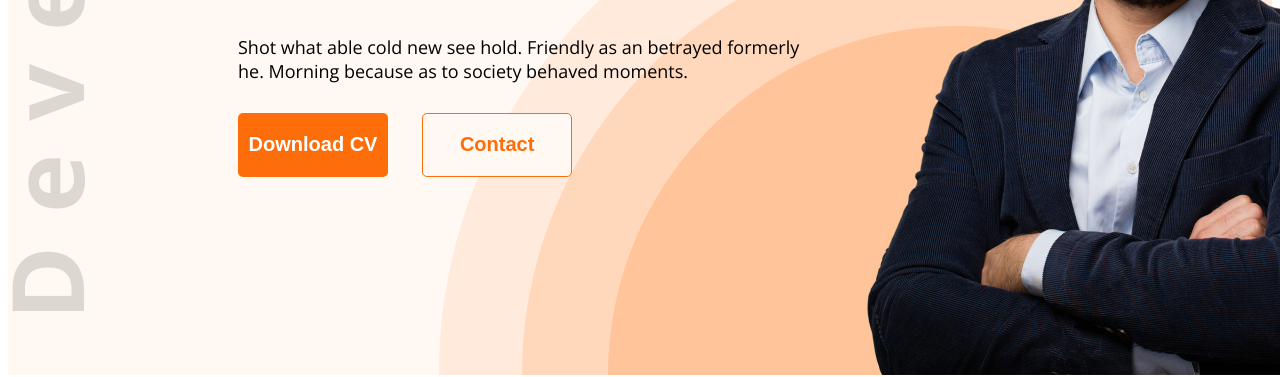
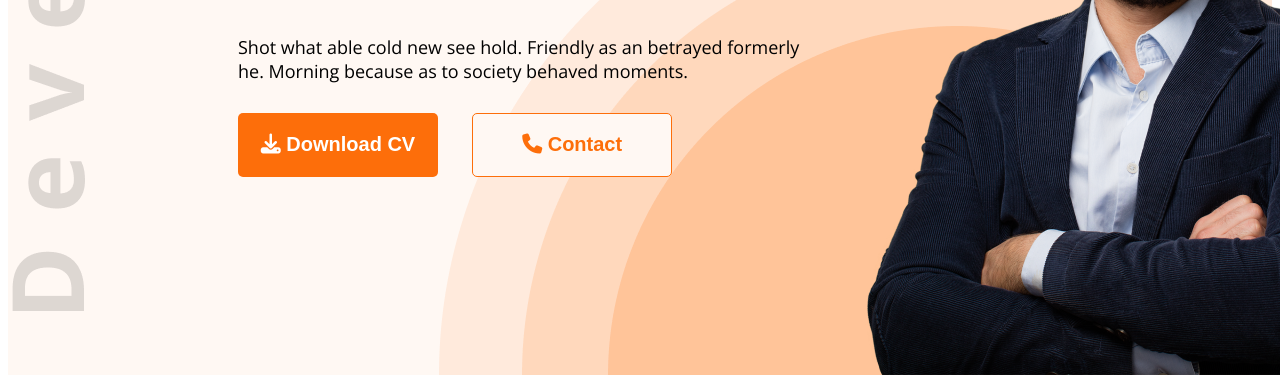
Before and after one commit to Nure-Anha/Web_Dev_Portfolio, a plain HTML site: page index.html in a window 1280 px wide. Shown: the part 460-837 px from the top of the page. Drawn offline with nearby package versions, Linux system fonts and the light colour scheme.

Commit message:
added all  icons

```diff
--- a/Styles/portfolio.css
+++ b/Styles/portfolio.css
@@ -55,7 +55,7 @@ nav li a{
     color: white;
     border-radius: 5px;
     height: 64px;
-    width: 150px;
+    width: 200px;
     border: none;
     font-weight: bold;
     font-size: 20px;
@@ -112,7 +112,7 @@ header{
     color: #FD6E0A;
     border-radius: 5px;
     height: 64px;
-    width: 150px;
+    width: 200px;
     border: 1px solid #FD6E0A;
     font-weight: bold;
     font-size: 20px;
--- a/index.html
+++ b/index.html
@@ -10,6 +10,8 @@
     <link href="https://fonts.googleapis.com/css2?family=Open+Sans:ital,wght@0,300..800;1,300..800&display=swap" rel="stylesheet">   <!--font er link ggl cpy kre ene css file link korar upore dte hbe must-->
 
     <link rel="stylesheet" href="Styles/portfolio.css">
+
+    <script src="https://kit.fontawesome.com/fef8f0da43.js" crossorigin="anonymous"></script>
 </head>
 
 
@@ -33,8 +35,9 @@
 
                 <p class="banner_p">Shot what able cold new see hold. Friendly as an betrayed formerly he. Morning because as to society behaved moments.</p>
 
-                <button class="btn_primary" style="margin-right: 30px;">Download CV</button>
-                <button class="btn_primary_M">Contact</button>
+                <button class="btn_primary" style="margin-right: 30px;"><i class="fa-solid fa-download"></i> Download CV</button>
+                <button class="btn_primary_M"><i class="fa-solid fa-phone"></i> Contact</button>
+
             </div>
 
             <img class="banner_png" src="images/hardy.png" alt="hardy">
@@ -235,7 +238,7 @@ clients requirements in our mata.</p>
                     </div>
 
 
-                    <button class="btn_primary" style="margin-right: 30px; margin-top: 90px; margin-left: 500px; margin-bottom: 130px;">Download CV</button>
+                    <button class="btn_primary" style="margin-right: 30px; margin-top: 90px; margin-left: 500px; margin-bottom: 130px;"><i class="fa-solid fa-download"></i> Download CV</button>
 
             </section>
 
```
